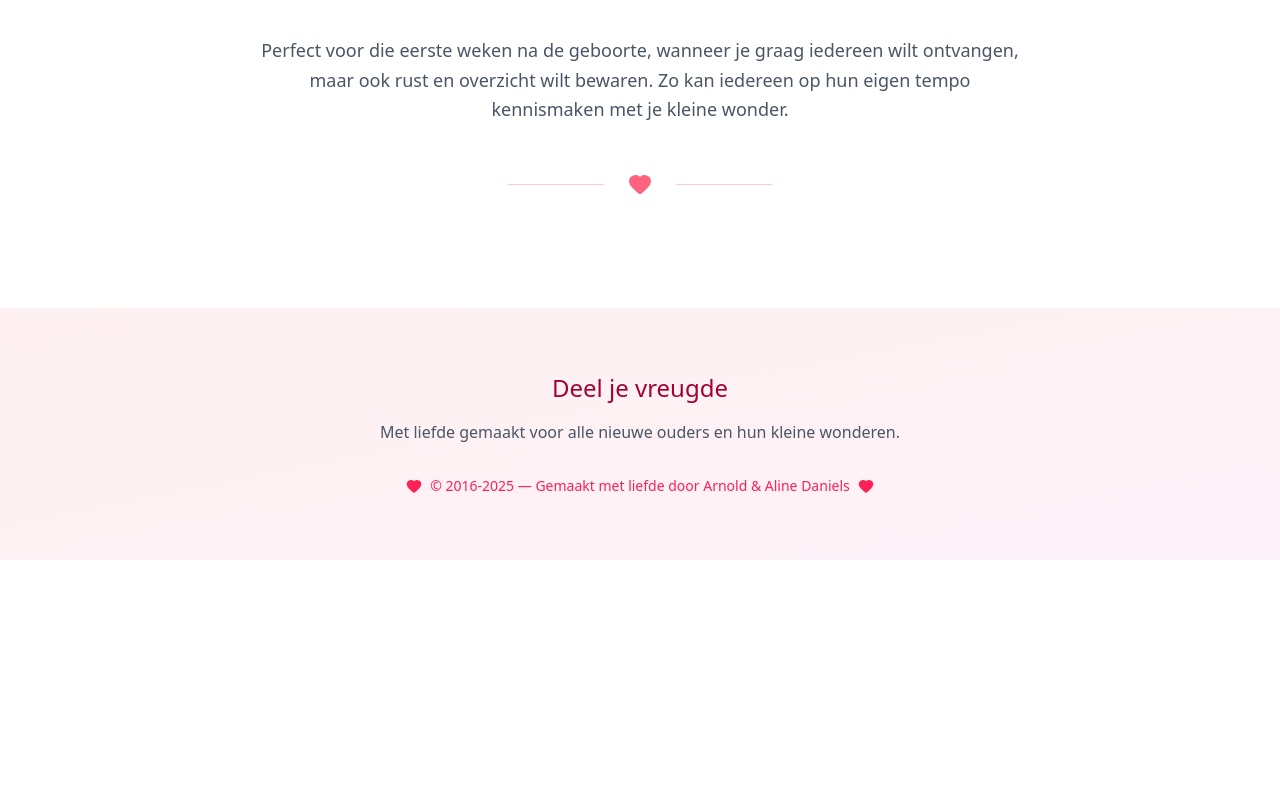
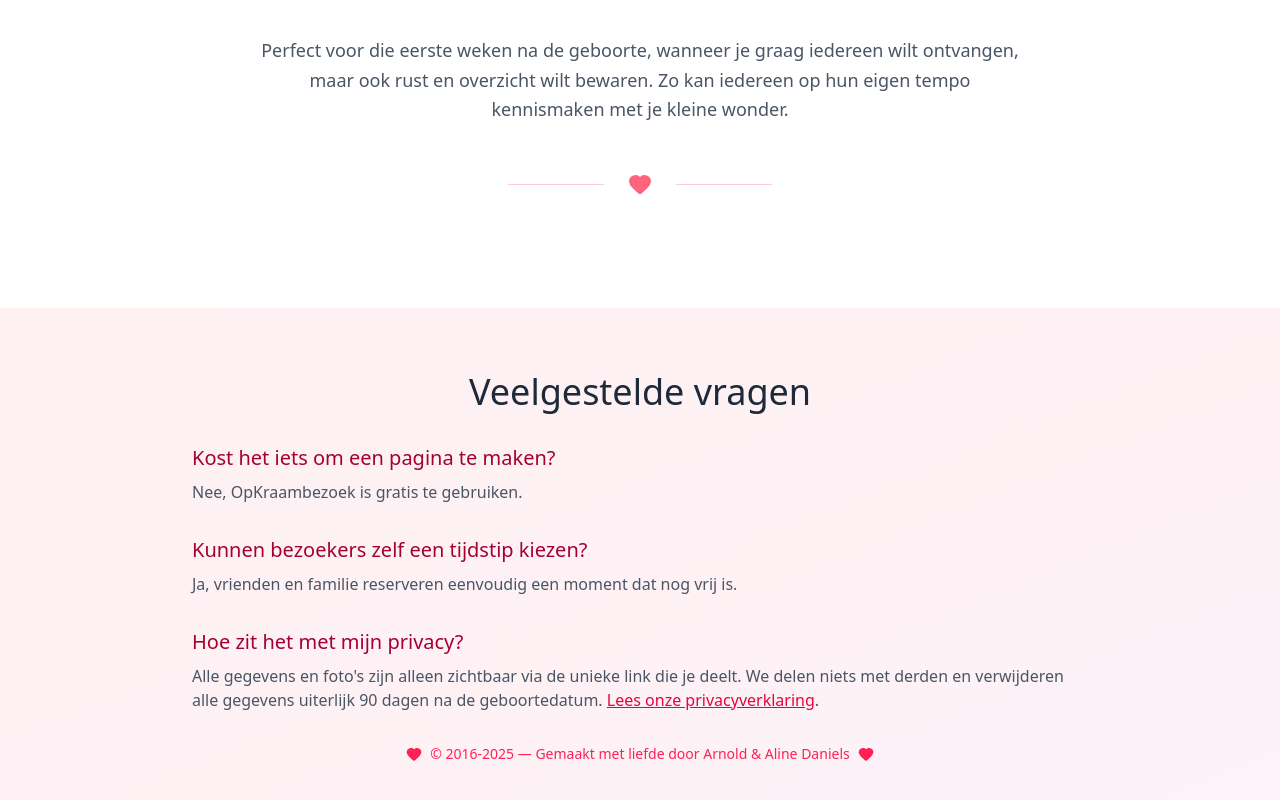
Before and after one commit to jasny/visiting-hours, a Next.js app: page / in a window 1280 px wide. Shown: the part 823-1623 px from the top of the page. Before the commit the page ends 1383 px from the top, so only its background shows below. Built offline with nearby package versions, Linux system fonts and the light colour scheme.

Commit message:
Replace share section with FAQ

```diff
--- a/src/app/page.tsx
+++ b/src/app/page.tsx
@@ -92,10 +92,48 @@ export default function Home() {
 
       <footer className="bg-gradient-to-br from-rose-50 to-pink-50 px-6 py-12 md:px-12 md:py-16 text-center">
         <div className="max-w-4xl mx-auto">
-          <div className="mb-8">
-            <h3 className="text-2xl text-rose-800 mb-4 font-light">Deel je vreugde</h3>
-            <p className="text-gray-600 font-light">Met liefde gemaakt voor alle nieuwe ouders en hun kleine wonderen.</p>
-          </div>
+          <section aria-labelledby="faq-heading" className="mb-8">
+            <h2
+              id="faq-heading"
+              className="text-3xl md:text-4xl text-gray-800 mb-8 font-light"
+            >
+              Veelgestelde vragen
+            </h2>
+
+            <div className="space-y-8 text-left">
+              <div>
+                <h3 className="text-xl text-rose-800 mb-2 font-medium">
+                  Kost het iets om een pagina te maken?
+                </h3>
+                <p className="text-gray-600 font-light">
+                  Nee, OpKraambezoek is gratis te gebruiken.
+                </p>
+              </div>
+
+              <div>
+                <h3 className="text-xl text-rose-800 mb-2 font-medium">
+                  Kunnen bezoekers zelf een tijdstip kiezen?
+                </h3>
+                <p className="text-gray-600 font-light">
+                  Ja, vrienden en familie reserveren eenvoudig een moment dat nog vrij is.
+                </p>
+              </div>
+
+              <div>
+                <h3 className="text-xl text-rose-800 mb-2 font-medium">
+                  Hoe zit het met mijn privacy?
+                </h3>
+                <p className="text-gray-600 font-light">
+                  Alle gegevens en foto&apos;s zijn alleen zichtbaar via de unieke link die je deelt. We delen niets met derden en verwijderen alle gegevens uiterlijk 90 dagen na de geboortedatum.{' '}
+                  <a href="/privacy" className="text-rose-600 underline">
+                    Lees onze privacyverklaring
+                  </a>
+                  .
+                </p>
+              </div>
+            </div>
+          </section>
+
           <div className="flex items-center justify-center gap-2 text-rose-500">
             <Heart className="w-4 h-4" fill="currentColor" />
             <span className="text-sm font-light">&copy; 2016-2025 &mdash; Gemaakt met liefde door Arnold &amp; Aline Daniels</span>
```
